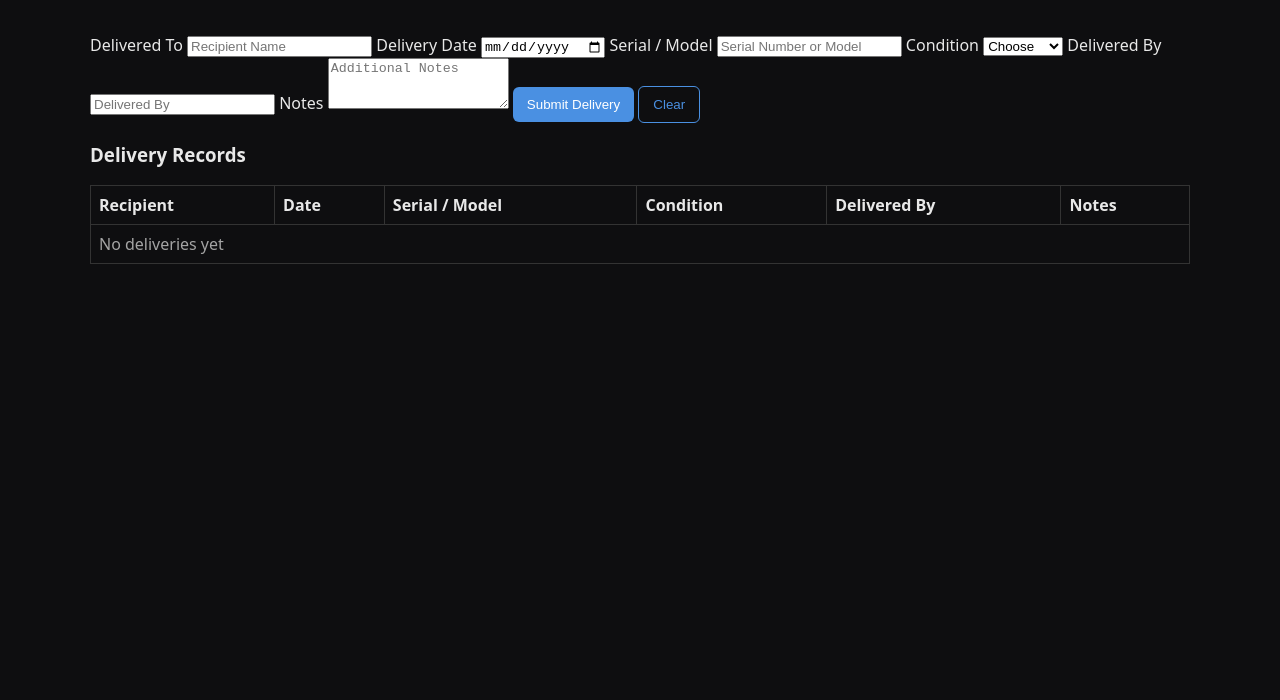
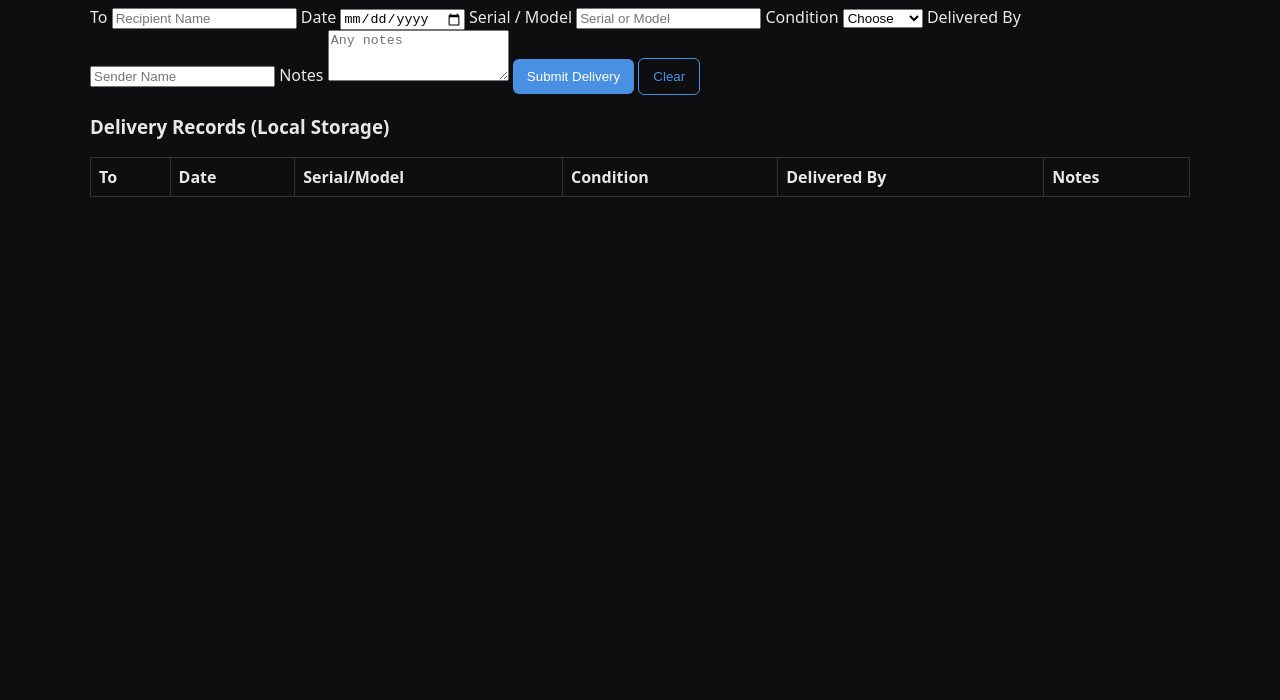
Before and after one commit to Pero0o/IT-Store, a plain HTML site: page pages/delivery.html in a window 1280 px wide. Shown: the part 100-800 px from the top of the page. Drawn offline with Linux system fonts and the light colour scheme.

Commit message:
Update delivery.html

```diff
--- a/pages/delivery.html
+++ b/pages/delivery.html
@@ -7,20 +7,17 @@
 <link rel="stylesheet" href="../assets/css/style.css">
 </head>
 <body>
-<header>
-  <h1>IT Store - Device Delivery</h1>
-</header>
+<div class="container">
+  <h1>Device Delivery</h1>
+  <form id="deliveryForm">
+    <label for="deliveryTo">To</label>
+    <input type="text" id="deliveryTo" placeholder="Recipient Name" required>
 
-<div class="container">
-  <form id="deliveryForm">
-    <label for="deliveryTo">Delivered To</label>
-    <input id="deliveryTo" type="text" placeholder="Recipient Name" required>
-
-    <label for="deliveryDate">Delivery Date</label>
-    <input id="deliveryDate" type="date" required>
+    <label for="deliveryDate">Date</label>
+    <input type="date" id="deliveryDate" required>
 
     <label for="deviceSerial">Serial / Model</label>
-    <input id="deviceSerial" type="text" placeholder="Serial Number or Model">
+    <input type="text" id="deviceSerial" placeholder="Serial or Model">
 
     <label for="condition">Condition</label>
     <select id="condition" required>
@@ -31,23 +28,22 @@
     </select>
 
     <label for="deliveredBy">Delivered By</label>
-    <input id="deliveredBy" type="text" placeholder="Delivered By">
+    <input type="text" id="deliveredBy" placeholder="Sender Name">
 
     <label for="notes">Notes</label>
-    <textarea id="notes" rows="3" placeholder="Additional Notes"></textarea>
+    <textarea id="notes" rows="3" placeholder="Any notes"></textarea>
 
     <button type="submit" class="btn">Submit Delivery</button>
     <button type="button" id="clearBtn" class="btn outline">Clear</button>
   </form>
 
-  <section>
-    <h3>Delivery Records</h3>
-    <table class="table">
+  <h3>Delivery Records (Local Storage)</h3>
+  <table class="table" id="deliveryTable">
     <thead>
       <tr>
-          <th>Recipient</th>
+        <th>To</th>
         <th>Date</th>
-          <th>Serial / Model</th>
+        <th>Serial/Model</th>
         <th>Condition</th>
         <th>Delivered By</th>
         <th>Notes</th>
@@ -55,22 +51,15 @@
     </thead>
     <tbody id="deliveryRows"></tbody>
   </table>
-  </section>
 </div>
 
 <script>
-document.addEventListener('DOMContentLoaded', () => {
 const form = document.getElementById('deliveryForm');
 const rows = document.getElementById('deliveryRows');
-  const clearBtn = document.getElementById('clearBtn');
-
 const storedDeliveries = JSON.parse(localStorage.getItem('itstore_deliveries') || '[]');
 
-  function renderDeliveries() {
+function renderDeliveries(){
   rows.innerHTML = '';
-    if(storedDeliveries.length === 0){
-      rows.innerHTML = '<tr><td colspan="6" class="empty">No deliveries yet</td></tr>';
-    } else {
   storedDeliveries.forEach(d => {
     rows.innerHTML += `
       <tr>
@@ -80,15 +69,13 @@ document.addEventListener('DOMContentLoaded', () => {
         <td>${d.condition}</td>
         <td>${d.deliveredBy}</td>
         <td>${d.notes}</td>
-          </tr>
-        `;
+      </tr>`;
   });
-    }
 }
 
 form.addEventListener('submit', e => {
   e.preventDefault();
-    const delivery = {
+  const item = {
     deliveryTo: document.getElementById('deliveryTo').value,
     deliveryDate: document.getElementById('deliveryDate').value,
     deviceSerial: document.getElementById('deviceSerial').value,
@@ -96,16 +83,16 @@ document.addEventListener('DOMContentLoaded', () => {
     deliveredBy: document.getElementById('deliveredBy').value,
     notes: document.getElementById('notes').value
   };
-    storedDeliveries.push(delivery);
+  storedDeliveries.push(item);
   localStorage.setItem('itstore_deliveries', JSON.stringify(storedDeliveries));
   renderDeliveries();
   form.reset();
+  alert('Delivery record saved!');
 });
 
-  clearBtn.addEventListener('click', () => form.reset());
+document.getElementById('clearBtn').addEventListener('click', () => form.reset());
 
 renderDeliveries();
-});
 </script>
 </body>
 </html>
```
Lines whose indentation alone changed are shown as unchanged.
